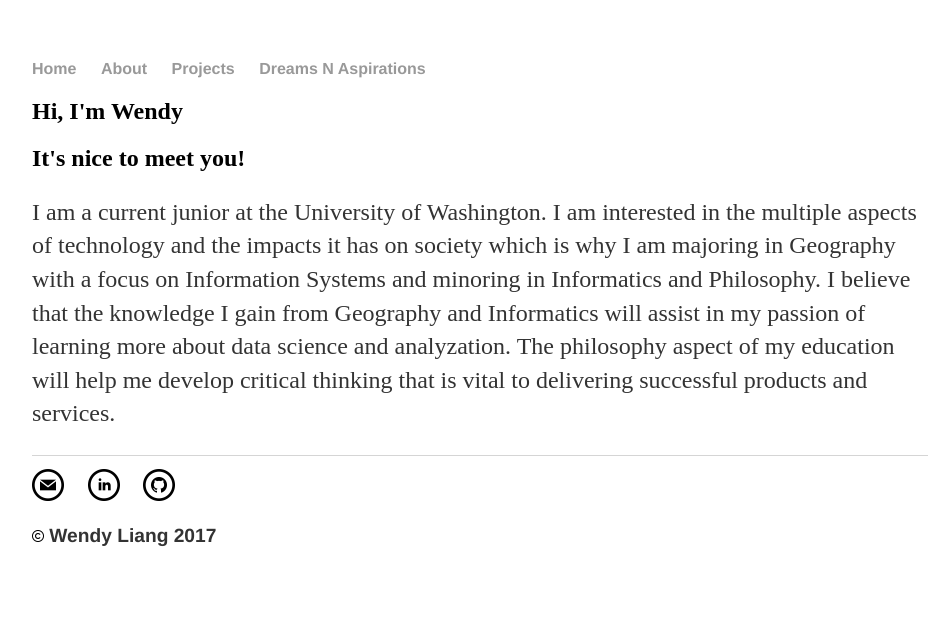
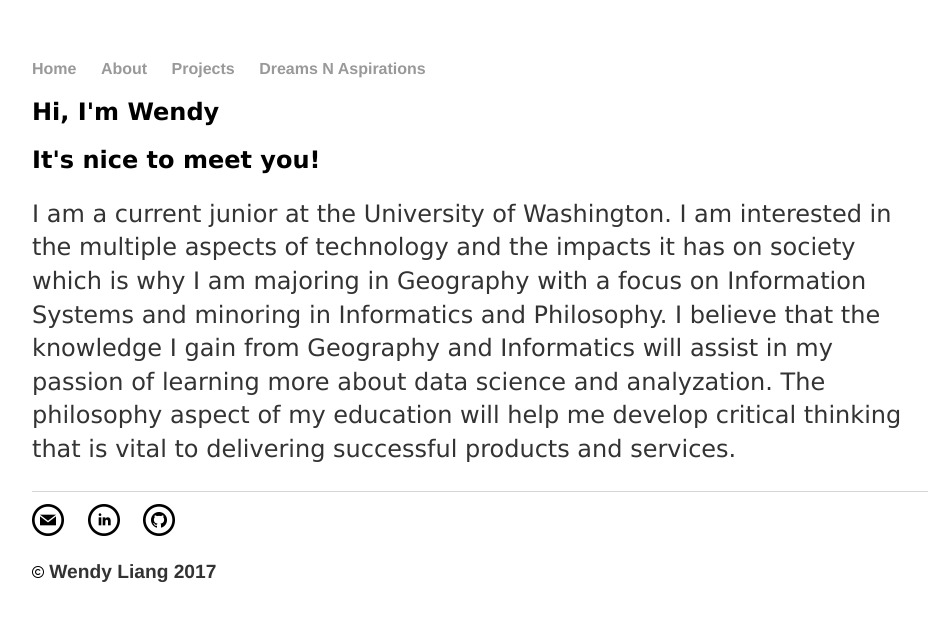
Before and after one commit to wliang25/wliang25.github.io, a Jekyll site: the page built from index.html, in a window 1280 px wide. Shown: the top 621 px of the page, without its empty margins (160-1107 px from the left). Built offline with Jekyll 4.4.1, drawn with Linux system fonts in a browser that asks for light colours.

Commit message:
Update css

```diff
--- a/css/main.css
+++ b/css/main.css
@@ -1,9 +1,10 @@
 body {
+    font-family: 'Corbel', 'Verdana', 'Helvetica';
     margin: 60px auto;
     width: 70%;
 }
 nav ul, footer ul, footer p{
-    font-family:'Helvetica', 'Arial', 'Sans-Serif';
+    font-family:'Helvetica', 'Verdana', 'Trebuchet MS';
     padding: 0px;
     list-style: none;
     font-weight: bold;
@@ -21,7 +22,7 @@ a:hover {
 }
 h1 {
     font-size: 3em;
-    font-family:'Helvetica', 'Arial', 'Sans-Serif';
+    font-family:'Helvetica', 'Verdana', 'Trebuchet MS';
 }
 p {
     font-size: 1.5em;
```
